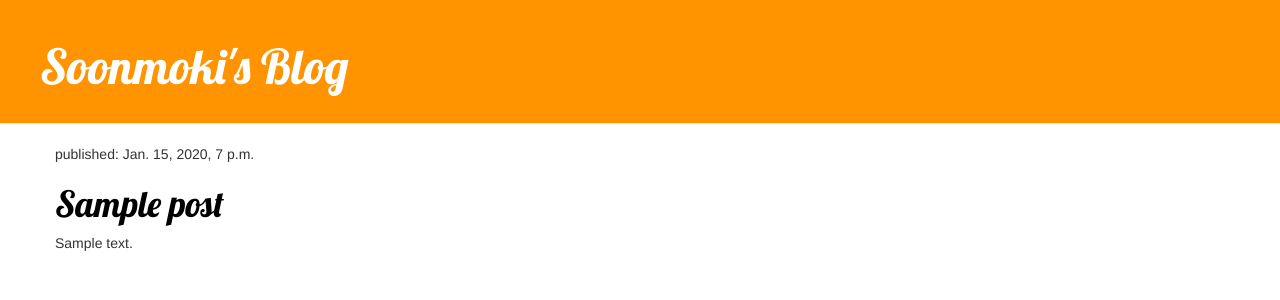
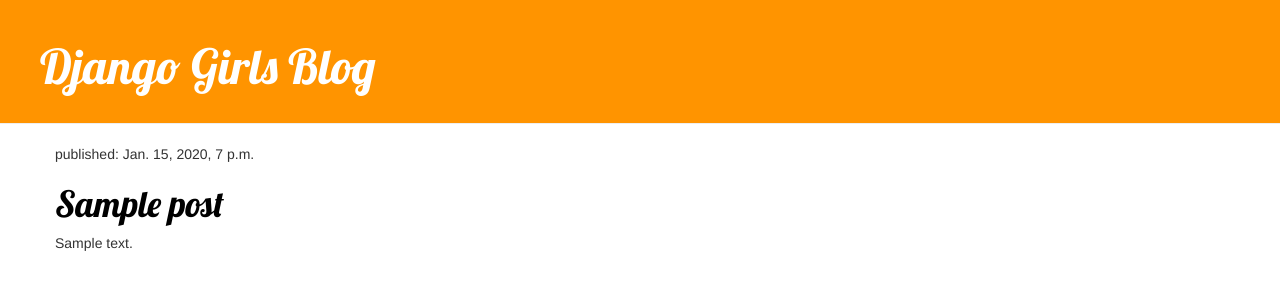
Before and after one commit to soonmoki/djangoblog-demo, a Django app: template blog/templates/blog/post_list.html in a window 1280 px wide. Shown: the top 300 px of the page. Run offline with Django 3.2, Linux system fonts and the light colour scheme; the template is opened without the code that fills it: values that come from a table or form of the project are taken from there, others are empty; tables that the repository leaves empty hold one stand-in row (values such as "Sample post"); some libraries are stand-ins or nearby versions.

Commit message:
blog/post_list.html 템플릿을 blog/base.html로부터 상속받아 처리

```diff
--- /dev/null
+++ b/blog/templates/blog/base.html
@@ -0,0 +1,25 @@
+{% load staticfiles %}
+<!DOCTYPE html>
+<html>
+  <head>
+    <title>Django Girls blog</title>
+    <link rel="stylesheet" href="//maxcdn.bootstrapcdn.com/bootstrap/3.2.0/css/bootstrap.min.css">
+    <link rel="stylesheet" href="//maxcdn.bootstrapcdn.com/bootstrap/3.2.0/css/bootstrap-theme.min.css">
+    <link href='//fonts.googleapis.com/css?family=Lobster&subset=latin,latin-ext' rel='stylesheet' type='text/css'>
+    <link rel="stylesheet" href="{% static 'css/blog.css' %}">
+  </head>
+  <body>
+    <div class="page-header">
+        <h1><a href="/">Django Girls Blog</a></h1>
+    </div>
+
+    <div class="content container">
+        <div class="row">
+            <div class="col-md-8">
+              {% block content %}
+              {% endblock %}
+            </div>
+        </div>
+    </div>
+  </body>
+</html>
--- a/blog/templates/blog/post_list.html
+++ b/blog/templates/blog/post_list.html
@@ -1,21 +1,6 @@
-{% load staticfiles %}
-<!DOCTYPE html>
-<html>
-  <head>
-    <meta charset="utf-8">
-    <title>Soonmoki's Blog</title>
-    <link rel="stylesheet" href="//maxcdn.bootstrapcdn.com/bootstrap/3.2.0/css/bootstrap.min.css">
-    <link rel="stylesheet" href="//maxcdn.bootstrapcdn.com/bootstrap/3.2.0/css/bootstrap-theme.min.css">
-    <link rel="stylesheet" href="https://fonts.googleapis.com/css?family=Lobster&subset=latin,latin-ext">
-    <link rel="stylesheet" href="{% static 'css/blog.css' %}">
-  </head>
-  <body>
-    <div class="page-header">
-      <h1><a href="">Soonmoki's Blog</a></h1>
-    </div>
-    <div class="content container">
-      <div class="row">
-        <div class="col-md-8">
+{% extends "blog/base.html" %}
+
+{% block content %}
   {% for post in posts %}
     <div class="post">
       <p>published: {{post.published_date}}</p>
@@ -23,21 +8,4 @@
       <p>{{post.text|linebreaksbr}}</p>
     </div>
   {% endfor %}
-        </div>
-      </div>
-    </div>
-<!--
-    <div>
-      <p>published: 14.06.2014, 12:14</p>
-      <h2><a href="">My first post</a></h2>
-      <p>Aenean eu leo quam. Pellentesque ornare sem lacinia quam venenatis vestibulum. Donec id elit non mi porta gravida at eget metus. Fusce dapibus, tellus ac cursus commodo, tortor mauris condimentum nibh, ut fermentum massa justo sit amet risus.</p>
-    </div>
-
-    <div>
-      <p>published: 14.06.2014, 12:14</p>
-      <h2><a href="">My second post</a></h2>
-      <p>Aenean eu leo quam. Pellentesque ornare sem lacinia quam venenatis vestibulum. Donec id elit non mi porta gravida at eget metus. Fusce dapibus, tellus ac cursus commodo, tortor mauris condimentum nibh, ut f.</p>
-    </div>
-  -->
-  </body>
-</html>
+{% endblock %}
```
Lines whose indentation alone changed are shown as unchanged.
